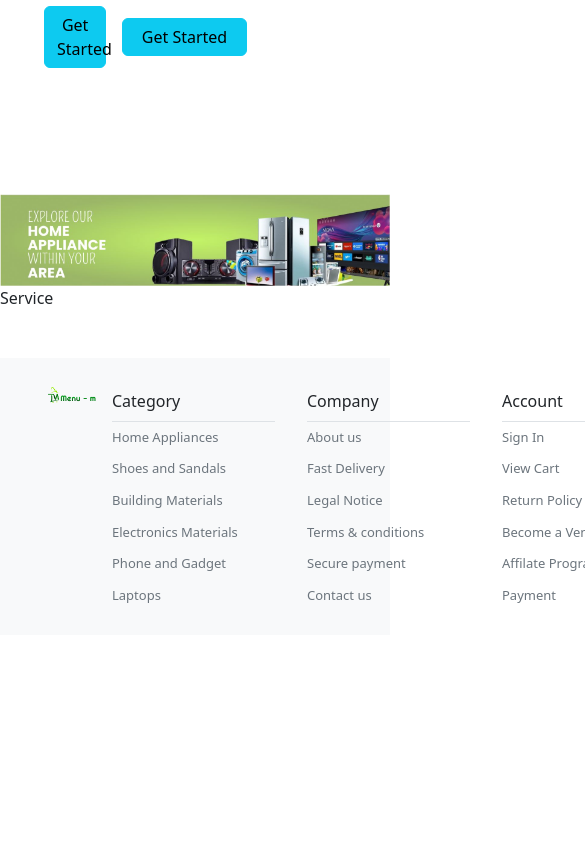
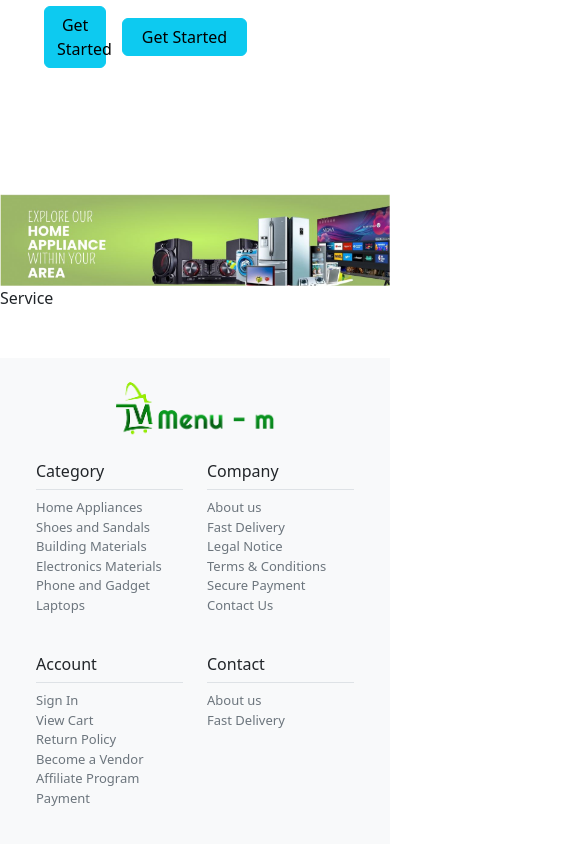
Before and after one commit to DevJawad1/ElectronicEcom, a React (Create React App) app: page / in a window 390 px wide. Shown: the part 640-1484 px from the top of the page, 585 px wide, since content can reach past the window. Before the commit the page ends 1275 px from the top, so only its background shows below. Built offline with nearby package versions, Linux system fonts and the light colour scheme.

Commit message:
added responsive footer

```diff
--- a/src/Components/Footer/Footer.jsx
+++ b/src/Components/Footer/Footer.jsx
@@ -1,54 +1,120 @@
-import React from 'react'
-import logo from '../Assets/Img/Logo (3).png'
+// import React from 'react'
+// import logo from '../Assets/Img/Logo (3).png'
+// export const Footer = () => {
+//   return (
+//     <div className='mt-5 bg-light p-4 px-0' style={{backgroundColor:"#E9E9E9"}}>
+//         <div className='d-flex'>
+//             <div className="col-md-3">
+//             <img className="w-50 mx-5" src={logo} alt="" />
+//             </div>
+//             <div className="col-md-2 col-6 px-3">
+//                 <h6 className='border-bottom d-flex align-items-center' style={{height:"40px"}}>Category</h6>
+//                 <div className='text-secondary' style={{fontSize:"10px"}}>
+//                     <h6 style={{fontSize:"13px", fontWeight:"400"}}>Home Appliances</h6>
+//                     <h6 className='mt-3' style={{fontSize:"13px", fontWeight:"400"}}>Shoes and Sandals</h6>
+//                     <h6 className='mt-3' style={{fontSize:"13px", fontWeight:"400"}}>Building Materials</h6>
+//                     <h6 className='mt-3' style={{fontSize:"13px", fontWeight:"400"}}>Electronics Materials</h6>
+//                     <h6 className='mt-3' style={{fontSize:"13px", fontWeight:"400"}}>Phone and Gadget</h6>
+//                     <h6 className='mt-3' style={{fontSize:"13px", fontWeight:"400"}}>Laptops</h6>
+//                 </div>
+//             </div>
+//             <div className="col-md-2 col-6 px-3">
+//             <h6 className='border-bottom d-flex align-items-center' style={{height:"40px"}}>Company</h6>
+//                 <div className='text-secondary' style={{fontSize:"10px"}}>
+//                     <h6 style={{fontSize:"13px", fontWeight:"400"}}>About us</h6>
+//                     <h6 className='mt-3' style={{fontSize:"13px", fontWeight:"400"}}>Fast Delivery</h6>
+//                     <h6 className='mt-3' style={{fontSize:"13px", fontWeight:"400"}}>Legal Notice</h6>
+//                     <h6 className='mt-3' style={{fontSize:"13px", fontWeight:"400"}}>Terms & conditions</h6>
+//                     <h6 className='mt-3' style={{fontSize:"13px", fontWeight:"400"}}>Secure payment</h6>
+//                     <h6 className='mt-3' style={{fontSize:"13px", fontWeight:"400"}}>Contact us</h6>
+//                 </div>
+//             </div>
+//             <div className="col-md-2 col-6 px-3">
+//                 <h6 className='border-bottom d-flex align-items-center' style={{height:"40px"}}>Account</h6>
+//                 <div className='text-secondary' style={{fontSize:"10px"}}>
+//                     <h6 style={{fontSize:"13px", fontWeight:"400"}}>Sign In</h6>
+//                     <h6 className='mt-3' style={{fontSize:"13px", fontWeight:"400"}}>View Cart</h6>
+//                     <h6 className='mt-3' style={{fontSize:"13px", fontWeight:"400"}}>Return Policy</h6>
+//                     <h6 className='mt-3' style={{fontSize:"13px", fontWeight:"400"}}>Become a Vendor</h6>
+//                     <h6 className='mt-3' style={{fontSize:"13px", fontWeight:"400"}}>Affilate Program</h6>
+//                     <h6 className='mt-3' style={{fontSize:"13px", fontWeight:"400"}}>Payment</h6>
+//                 </div>
+//             </div>
+//             <div className="col-md-2 col-6">
+//                 <h6 className='border-bottom d-flex align-items-center' style={{height:"40px"}}>Contact</h6>
+//                 <div className='text-secondary' style={{fontSize:"10px"}}>
+//                     <h6 style={{fontSize:"13px", fontWeight:"400"}}>About us</h6>
+//                     <h6 className='mt-3' style={{fontSize:"13px", fontWeight:"400"}}>Fast Delivery</h6>
+//                 </div>
+//             </div>
+//         </div>
+
+//     </div>
+//   )
+// }
+
+import React from 'react';
+import logo from '../Assets/Img/Logo (3).png';
+
 export const Footer = () => {
   return (
-    <div className='mt-5 bg-light p-4 px-0' style={{backgroundColor:"#E9E9E9"}}>
-        <div className='d-flex'>
-            <div className="col-md-3">
-            <img className="w-50 mx-5" src={logo} alt="" />
+    <div className='mt-5 bg-light p-4' style={{ backgroundColor: '#E9E9E9' }}>
+      <div className='container'>
+        <div className='row'>
+          {/* Logo Section */}
+          <div className='col-md-3 text-center mb-4'>
+            <img className='w-50' src={logo} alt='Logo' />
           </div>
-            <div className="col-md-2 col-6 px-3">
-                <h6 className='border-bottom d-flex align-items-center' style={{height:"40px"}}>Category</h6>
-                <div className='text-secondary' style={{fontSize:"10px"}}>
-                    <h6 style={{fontSize:"13px", fontWeight:"400"}}>Home Appliances</h6>
-                    <h6 className='mt-3' style={{fontSize:"13px", fontWeight:"400"}}>Shoes and Sandals</h6>
-                    <h6 className='mt-3' style={{fontSize:"13px", fontWeight:"400"}}>Building Materials</h6>
-                    <h6 className='mt-3' style={{fontSize:"13px", fontWeight:"400"}}>Electronics Materials</h6>
-                    <h6 className='mt-3' style={{fontSize:"13px", fontWeight:"400"}}>Phone and Gadget</h6>
-                    <h6 className='mt-3' style={{fontSize:"13px", fontWeight:"400"}}>Laptops</h6>
+
+          {/* Categories */}
+          <div className='col-md-2 col-6 mb-4'>
+            <h6 className='border-bottom pb-2'>Category</h6>
+            <ul className='list-unstyled text-secondary' style={{ fontSize: '13px' }}>
+              <li>Home Appliances</li>
+              <li>Shoes and Sandals</li>
+              <li>Building Materials</li>
+              <li>Electronics Materials</li>
+              <li>Phone and Gadget</li>
+              <li>Laptops</li>
+            </ul>
           </div>
+
+          {/* Company */}
+          <div className='col-md-2 col-6 mb-4'>
+            <h6 className='border-bottom pb-2'>Company</h6>
+            <ul className='list-unstyled text-secondary' style={{ fontSize: '13px' }}>
+              <li>About us</li>
+              <li>Fast Delivery</li>
+              <li>Legal Notice</li>
+              <li>Terms & Conditions</li>
+              <li>Secure Payment</li>
+              <li>Contact Us</li>
+            </ul>
           </div>
-            <div className="col-md-2 col-6 px-3">
-            <h6 className='border-bottom d-flex align-items-center' style={{height:"40px"}}>Company</h6>
-                <div className='text-secondary' style={{fontSize:"10px"}}>
-                    <h6 style={{fontSize:"13px", fontWeight:"400"}}>About us</h6>
-                    <h6 className='mt-3' style={{fontSize:"13px", fontWeight:"400"}}>Fast Delivery</h6>
-                    <h6 className='mt-3' style={{fontSize:"13px", fontWeight:"400"}}>Legal Notice</h6>
-                    <h6 className='mt-3' style={{fontSize:"13px", fontWeight:"400"}}>Terms & conditions</h6>
-                    <h6 className='mt-3' style={{fontSize:"13px", fontWeight:"400"}}>Secure payment</h6>
-                    <h6 className='mt-3' style={{fontSize:"13px", fontWeight:"400"}}>Contact us</h6>
+
+          {/* Account */}
+          <div className='col-md-2 col-6 mb-4'>
+            <h6 className='border-bottom pb-2'>Account</h6>
+            <ul className='list-unstyled text-secondary' style={{ fontSize: '13px' }}>
+              <li>Sign In</li>
+              <li>View Cart</li>
+              <li>Return Policy</li>
+              <li>Become a Vendor</li>
+              <li>Affiliate Program</li>
+              <li>Payment</li>
+            </ul>
           </div>
-            </div>
-            <div className="col-md-2 col-6 px-3">
-                <h6 className='border-bottom d-flex align-items-center' style={{height:"40px"}}>Account</h6>
-                <div className='text-secondary' style={{fontSize:"10px"}}>
-                    <h6 style={{fontSize:"13px", fontWeight:"400"}}>Sign In</h6>
-                    <h6 className='mt-3' style={{fontSize:"13px", fontWeight:"400"}}>View Cart</h6>
-                    <h6 className='mt-3' style={{fontSize:"13px", fontWeight:"400"}}>Return Policy</h6>
-                    <h6 className='mt-3' style={{fontSize:"13px", fontWeight:"400"}}>Become a Vendor</h6>
-                    <h6 className='mt-3' style={{fontSize:"13px", fontWeight:"400"}}>Affilate Program</h6>
-                    <h6 className='mt-3' style={{fontSize:"13px", fontWeight:"400"}}>Payment</h6>
-                </div>
-            </div>
-            <div className="col-md-2 col-6">
-                <h6 className='border-bottom d-flex align-items-center' style={{height:"40px"}}>Contact</h6>
-                <div className='text-secondary' style={{fontSize:"10px"}}>
-                    <h6 style={{fontSize:"13px", fontWeight:"400"}}>About us</h6>
-                    <h6 className='mt-3' style={{fontSize:"13px", fontWeight:"400"}}>Fast Delivery</h6>
+
+          {/* Contact */}
+          <div className='col-md-2 col-6 mb-4'>
+            <h6 className='border-bottom pb-2'>Contact</h6>
+            <ul className='list-unstyled text-secondary' style={{ fontSize: '13px' }}>
+              <li>About us</li>
+              <li>Fast Delivery</li>
+            </ul>
           </div>
         </div>
       </div>
-
     </div>
-  )
-}
+  );
+};
```
Lines whose indentation alone changed are shown as unchanged.
